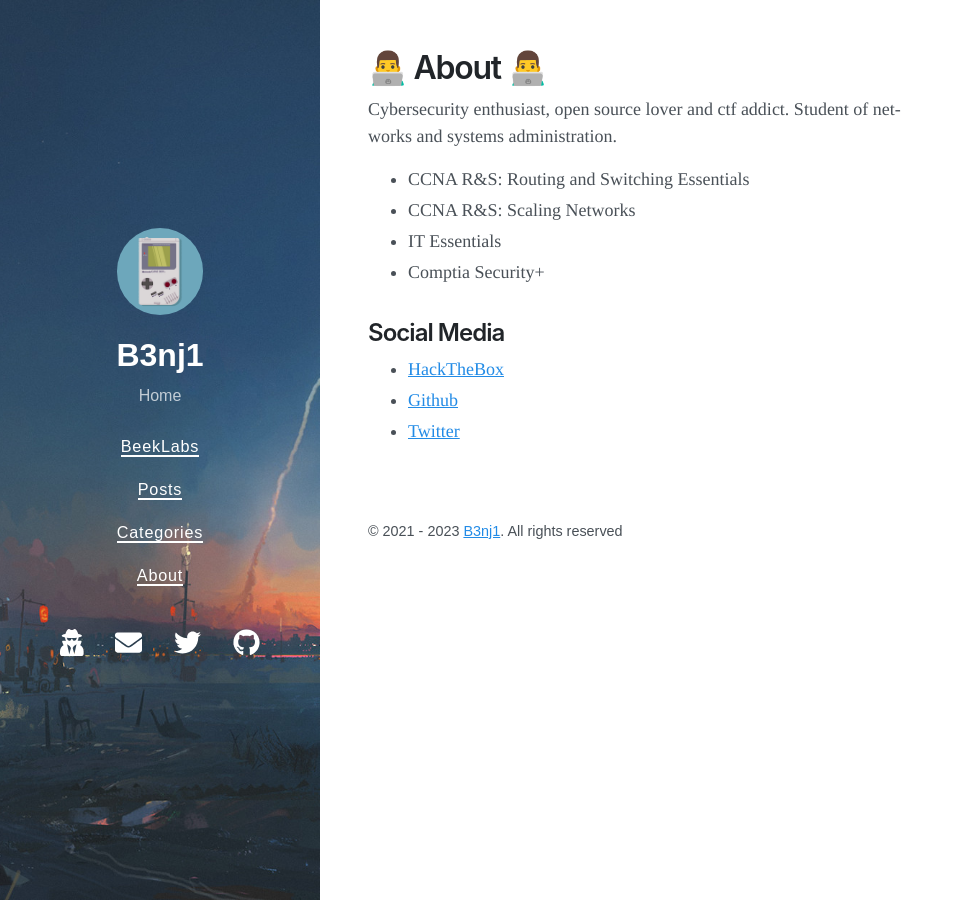
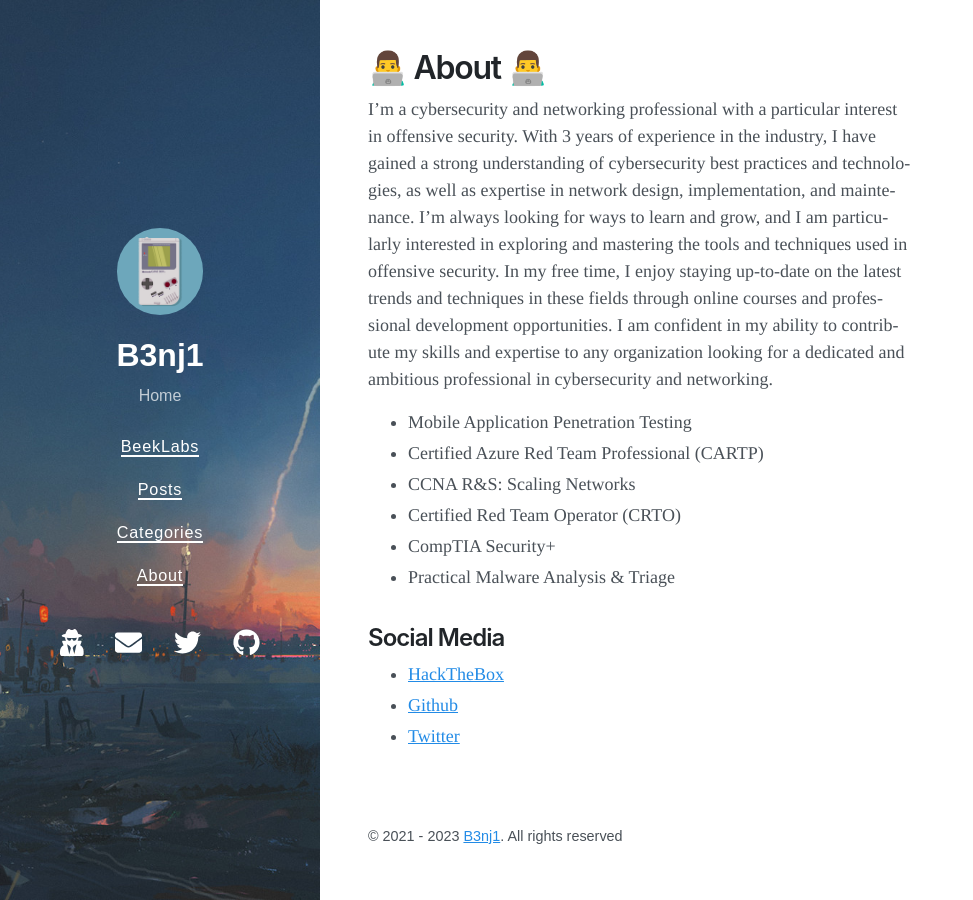
Before and after one commit to b3nj1-1/blog, a Jekyll site: the page built from about.md, in a window 1280 px wide. Shown: the whole page, without its empty margins (0-973 px from the left). Built offline with Jekyll 4.4.1, drawn with Linux system fonts in a browser that asks for light colours; nearby versions of some CDN libraries.

Commit message:
Update about.md

```diff
--- a/about.md
+++ b/about.md
@@ -2,12 +2,15 @@
 layout: page
 title: 👨‍💻 About 👨‍💻
 ---
-Cybersecurity enthusiast, open source lover and ctf addict. Student of networks and systems administration.
 
-* CCNA R&S: Routing and Switching Essentials
+I'm a cybersecurity and networking professional with a particular interest in offensive security. With 3 years of experience in the industry, I have gained a strong understanding of cybersecurity best practices and technologies, as well as expertise in network design, implementation, and maintenance. I'm always looking for ways to learn and grow, and I am particularly interested in exploring and mastering the tools and techniques used in offensive security. In my free time, I enjoy staying up-to-date on the latest trends and techniques in these fields through online courses and professional development opportunities. I am confident in my ability to contribute my skills and expertise to any organization looking for a dedicated and ambitious professional in cybersecurity and networking.
+
+* Mobile Application Penetration Testing
+* Certified Azure Red Team Professional (CARTP)
 * CCNA R&S: Scaling Networks
-* IT Essentials
-* Comptia Security+
+* Certified Red Team Operator (CRTO)
+* CompTIA Security+
+* Practical Malware Analysis & Triage
 
 ## Social Media
 
```
